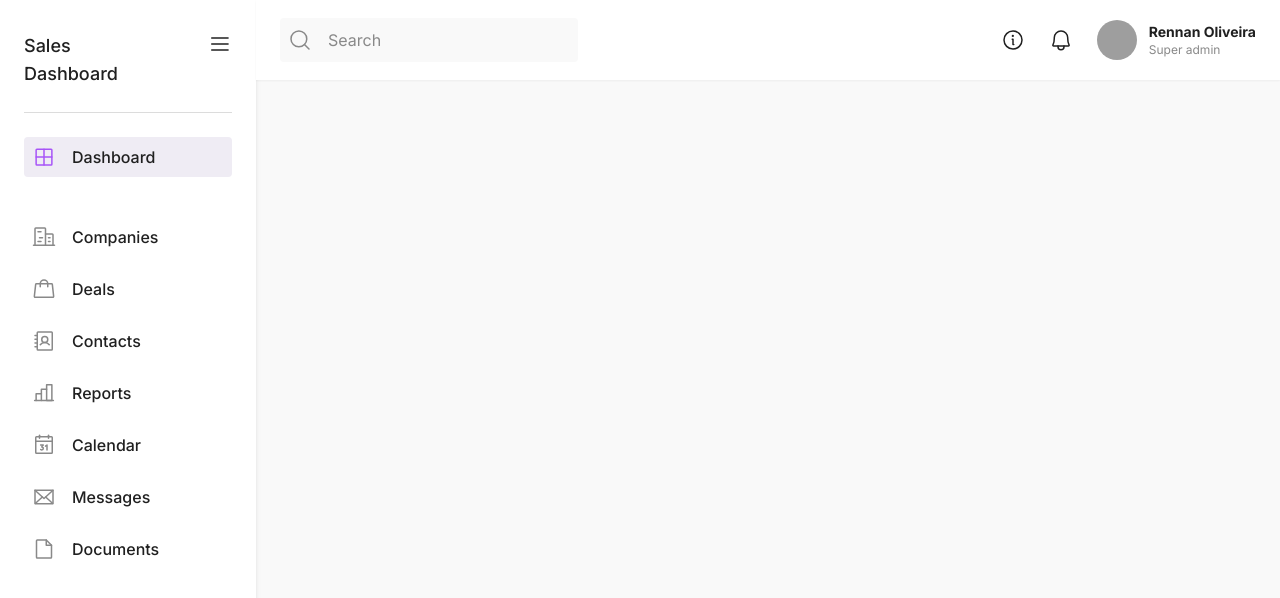
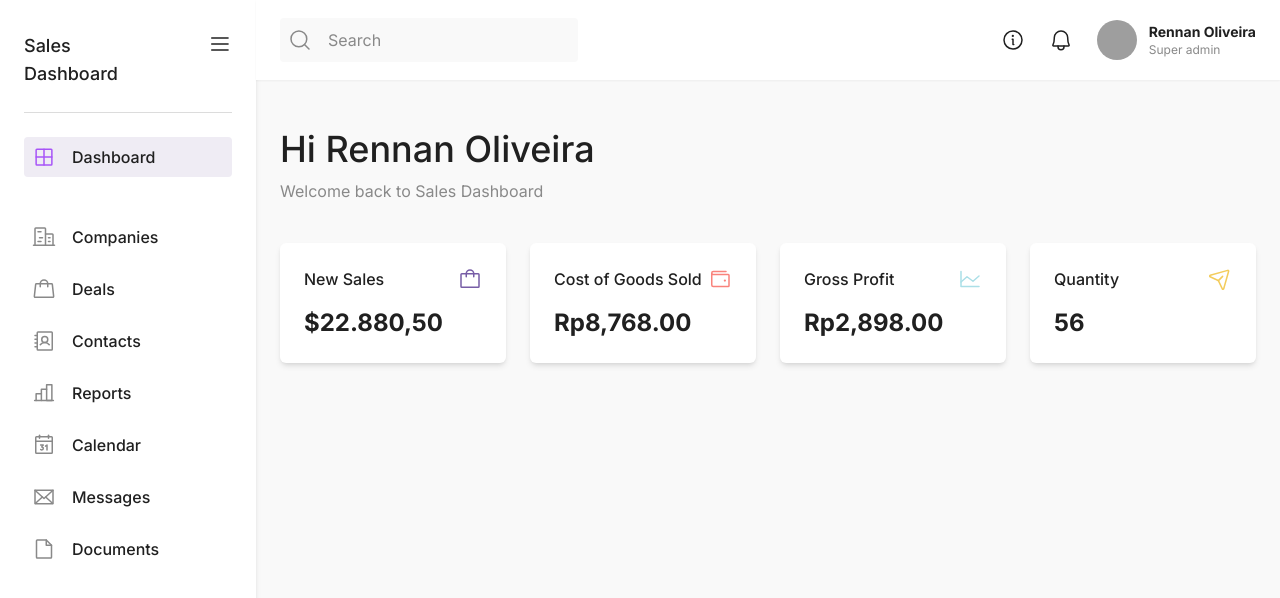
Before and after one commit to RennanD/sales-dashboard, a React (Vite) app: page / in a window 1280 px wide. Shown: the top 598 px of the page. Built offline with nearby package versions, Linux system fonts and the light colour scheme; grey boxes are pictures that could not be loaded.

Commit message:
chore: resume card component

```diff
--- a/package.json
+++ b/package.json
@@ -9,6 +9,7 @@
     "preview": "vite preview"
   },
   "dependencies": {
+    "apexcharts": "^3.35.4",
     "phosphor-react": "^1.4.1",
     "react": "^18.2.0",
     "react-dom": "^18.2.0"
--- /dev/null
+++ b/src/components/ResumeCard/index.tsx
@@ -0,0 +1,32 @@
+// import { Container } from './styles';
+
+import { IconProps } from 'phosphor-react'
+import { ComponentType } from 'react'
+
+type ResumeCardProps = {
+  icon: ComponentType<IconProps>
+  color: string
+  label: string
+  resume: string
+}
+
+export function ResumeCard({
+  icon: Icon,
+  color,
+  label,
+  resume,
+}: ResumeCardProps) {
+  return (
+    <div className="bg-white shadow-md rounded-md p-6 flex-1">
+      <header className="flex w-full items-ce2nter justify-between">
+        <span className="font-medium text-base">{label}</span>
+        <span className={color}>
+          <Icon size={24} />
+        </span>
+      </header>
+      <strong className="mt-4 block font-bold text-2xl text-gray-700">
+        {resume}
+      </strong>
+    </div>
+  )
+}
--- a/src/pages/Dashboard/index.tsx
+++ b/src/pages/Dashboard/index.tsx
@@ -1,6 +1,8 @@
 // import { Container } from './styles';
 
+import { Bag, ChartLine, PaperPlaneTilt, Wallet } from 'phosphor-react'
 import { Navbar } from '../../components/Navbar'
+import { ResumeCard } from '../../components/ResumeCard'
 import { Sidebar } from '../../components/Sidebar'
 
 export function Dashboard() {
@@ -9,7 +11,45 @@ export function Dashboard() {
       <Sidebar />
       <div className="w-full h-screen">
         <Navbar />
-        <main className="w-full overflow-y-auto"></main>
+        <main className="w-full overflow-y-auto px-6 my-0 mx-auto max-w-[1444px]">
+          <div className="pt-10">
+            <h2 className="text-4xl  leading-relaxed font-medium text-gray-700 block">
+              Hi Rennan Oliveira
+            </h2>
+            <span className="text-gray-500">
+              Welcome back to Sales Dashboard
+            </span>
+          </div>
+
+          <div className="pt-10 pb-2 flex items-center gap-6 flex-wrap">
+            <ResumeCard
+              label="New Sales"
+              resume="$22.880,50"
+              icon={Bag}
+              color="text-purple-700"
+            />
+
+            <ResumeCard
+              label="Cost of Goods Sold"
+              resume="Rp8,768.00"
+              icon={Wallet}
+              color="text-red-500"
+            />
+
+            <ResumeCard
+              label="Gross Profit"
+              resume="Rp2,898.00"
+              icon={ChartLine}
+              color="text-blue-500"
+            />
+            <ResumeCard
+              label="Quantity"
+              resume="56"
+              icon={PaperPlaneTilt}
+              color="text-yellow-700"
+            />
+          </div>
+        </main>
       </div>
     </div>
   )
```
Also changed, not shown: 1 other file (tests, documents, lock files or other folders).
